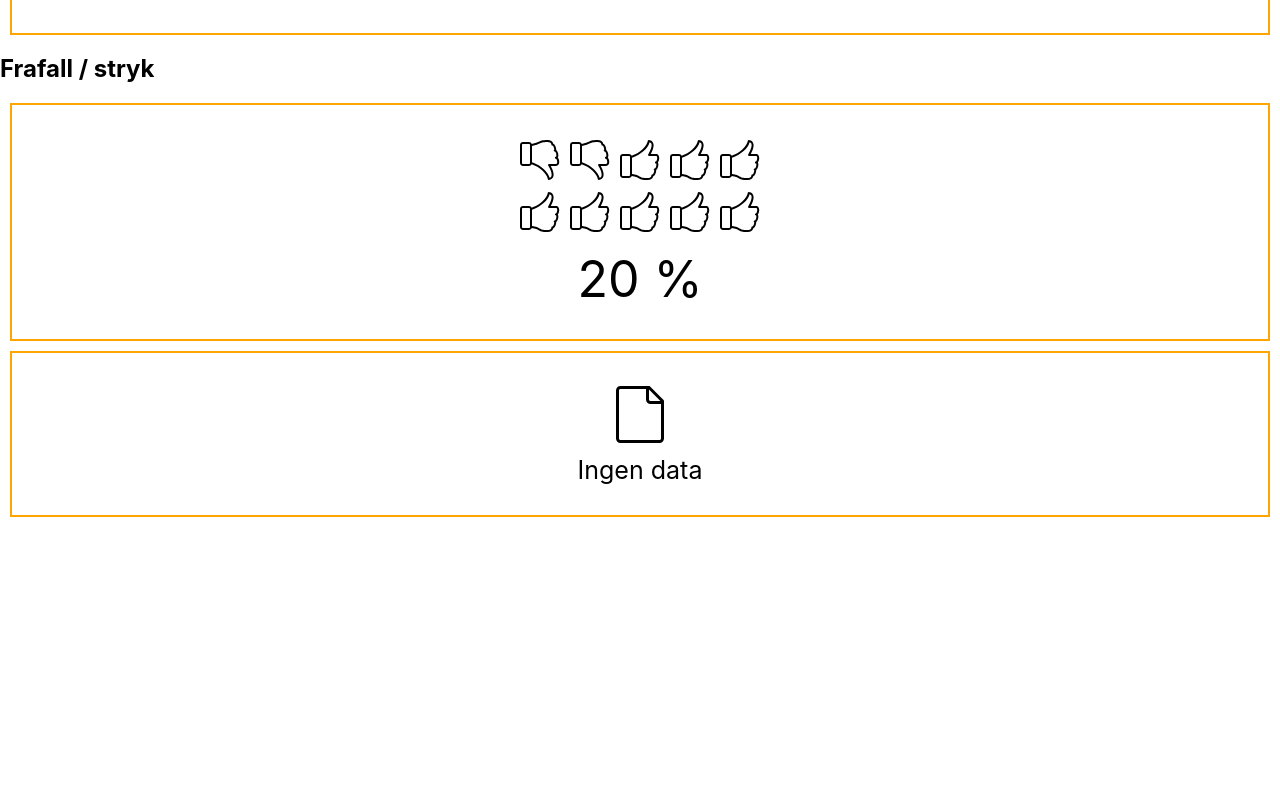
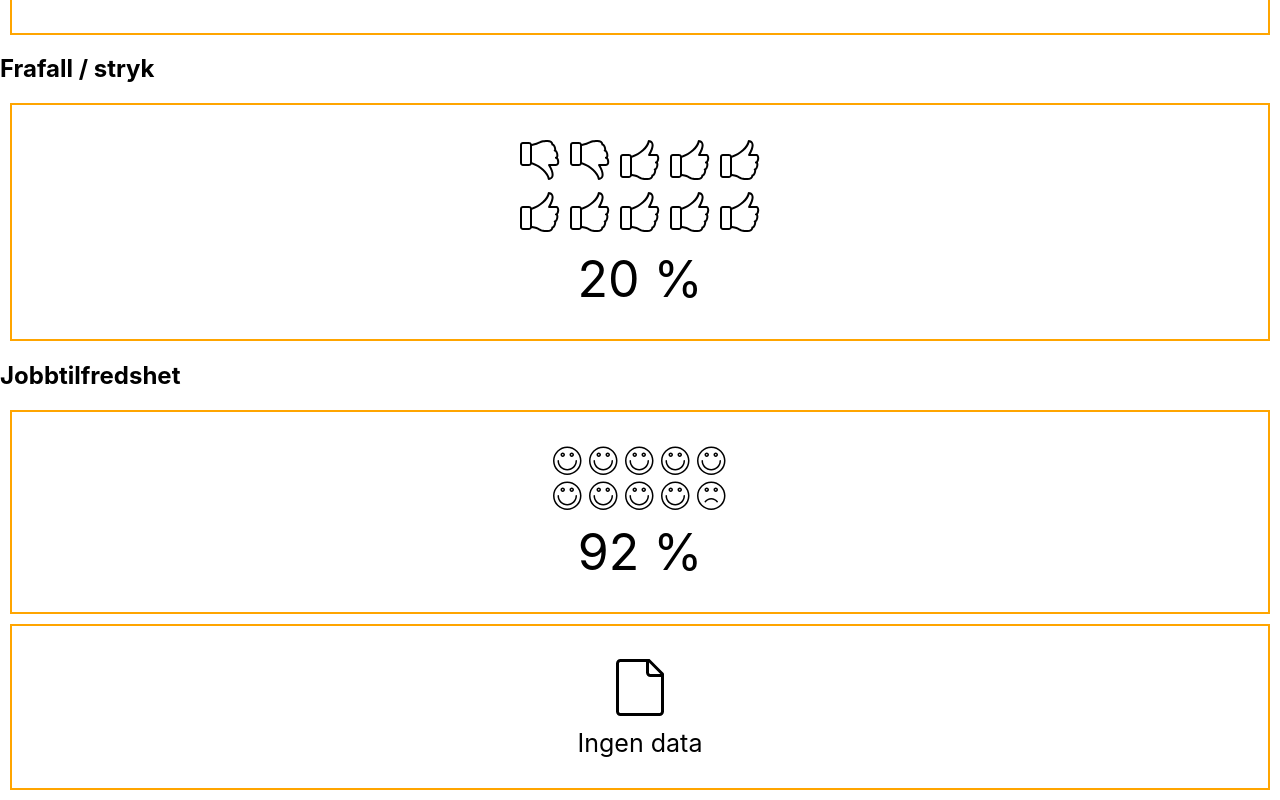
Before and after one commit to Utdanningsdirektoratet/sammenlignfrontend, a React (Create React App) app: page /sammenligne in a window 1280 px wide. Shown: the part 1361-2161 px from the top of the page. Before the commit the page ends 1888 px from the top, so only its background shows below. Built offline with nearby package versions, Linux system fonts and the light colour scheme.

Commit message:
Added component for Jobbtilfredshet

```diff
--- a/src/components/pages/ComparisonPage.tsx
+++ b/src/components/pages/ComparisonPage.tsx
@@ -8,6 +8,7 @@ import VanligeYrkerYrke from "../visualizations/VanligeYrkerYrke";
 import Gjennomforingstid from "../visualizations/Gjennomforingstid";
 import NoData from "../visualizations/NoData";
 import Frafall from "../visualizations/Frafall";
+import Jobbtilfredshet from "../visualizations/Jobbtilfredshet";
 // import { getData } from "../../data/data";
 import { RouteComponentProps } from "react-router";
 
@@ -51,6 +52,9 @@ class ComparisonPage extends React.Component<RouteComponentProps> {
           <h2>Frafall / stryk</h2>
           <Frafall value={20}></Frafall>
 
+          <h2>Jobbtilfredshet</h2>
+          <Jobbtilfredshet value={92}></Jobbtilfredshet>
+
           <NoData />
         </div>
       </PageChrome>
--- /dev/null
+++ b/src/components/visualizations/Jobbtilfredshet.scss
@@ -0,0 +1,18 @@
+.jobbtilfredshet {
+    &_container {
+      //Scalable font size
+      font-size: 1rem;
+      text-align: center;
+      &-icons {
+          margin-bottom: 1em;
+          &--icon {
+              margin: .3em;
+              margin-bottom: 0;
+          }
+      }
+
+      &-percentage {
+        font-size: 5em;
+      }
+    }
+  }
--- /dev/null
+++ b/src/components/visualizations/Jobbtilfredshet.tsx
@@ -0,0 +1,63 @@
+import * as React from "react";
+import "./Jobbtilfredshet.scss";
+
+type Props = {
+    value: number;
+  };
+
+  class Jobbtilfredshet extends React.Component<Props> {
+    public render() {
+        const { value } = this.props;
+
+        const smiley = (
+            <svg id="lnr-smiley" className="jobbtilfredshet_container-icons--icon" viewBox="0 0 1024 1024" width="3em" height="3em">
+              <title>smile</title>
+              <path className="path1" d="M486.4 1024c-129.922 0-252.067-50.594-343.936-142.464s-142.464-214.014-142.464-343.936c0-129.923 50.595-252.067 142.464-343.936s214.013-142.464 343.936-142.464c129.922 0 252.067 50.595 343.936 142.464s142.464 214.014 142.464 343.936-50.594 252.067-142.464 343.936c-91.869 91.87-214.014 142.464-343.936 142.464zM486.4 102.4c-239.97 0-435.2 195.23-435.2 435.2s195.23 435.2 435.2 435.2 435.2-195.23 435.2-435.2-195.23-435.2-435.2-435.2z" />
+              <path className="path2" d="M332.8 409.6c-42.347 0-76.8-34.453-76.8-76.8s34.453-76.8 76.8-76.8 76.8 34.453 76.8 76.8-34.453 76.8-76.8 76.8zM332.8 307.2c-14.115 0-25.6 11.485-25.6 25.6s11.485 25.6 25.6 25.6 25.6-11.485 25.6-25.6-11.485-25.6-25.6-25.6z" />
+              <path className="path3" d="M640 409.6c-42.349 0-76.8-34.453-76.8-76.8s34.451-76.8 76.8-76.8 76.8 34.453 76.8 76.8-34.451 76.8-76.8 76.8zM640 307.2c-14.115 0-25.6 11.485-25.6 25.6s11.485 25.6 25.6 25.6 25.6-11.485 25.6-25.6-11.485-25.6-25.6-25.6z" />
+              <path className="path4" d="M486.4 870.4c-183.506 0-332.8-149.294-332.8-332.8 0-14.139 11.462-25.6 25.6-25.6s25.6 11.461 25.6 25.6c0 155.275 126.325 281.6 281.6 281.6s281.6-126.325 281.6-281.6c0-14.139 11.461-25.6 25.6-25.6s25.6 11.461 25.6 25.6c0 183.506-149.294 332.8-332.8 332.8z" />
+            </svg>
+          );
+          const sadface = (
+              <svg id="lnr-sad" className="jobbtilfredshet_container-icons--icon" viewBox="0 0 1024 1024" width="3em" height="3em">
+                <title>sad face</title>
+                <path className="path1" d="M486.4 1024c-129.922 0-252.067-50.594-343.936-142.464s-142.464-214.014-142.464-343.936c0-129.923 50.595-252.067 142.464-343.936s214.013-142.464 343.936-142.464c129.922 0 252.067 50.595 343.936 142.464s142.464 214.014 142.464 343.936-50.594 252.067-142.464 343.936c-91.869 91.87-214.014 142.464-343.936 142.464zM486.4 102.4c-239.97 0-435.2 195.23-435.2 435.2s195.23 435.2 435.2 435.2 435.2-195.23 435.2-435.2-195.23-435.2-435.2-435.2z"></path>
+                <path className="path2" d="M332.8 409.6c-42.347 0-76.8-34.453-76.8-76.8s34.453-76.8 76.8-76.8 76.8 34.453 76.8 76.8-34.453 76.8-76.8 76.8zM332.8 307.2c-14.115 0-25.6 11.485-25.6 25.6s11.485 25.6 25.6 25.6 25.6-11.485 25.6-25.6-11.485-25.6-25.6-25.6z"></path>
+                <path className="path3" d="M640 409.6c-42.349 0-76.8-34.453-76.8-76.8s34.451-76.8 76.8-76.8 76.8 34.453 76.8 76.8-34.451 76.8-76.8 76.8zM640 307.2c-14.115 0-25.6 11.485-25.6 25.6s11.485 25.6 25.6 25.6 25.6-11.485 25.6-25.6-11.485-25.6-25.6-25.6z"></path>
+                <path className="path4" d="M281.562 768.002c-5.352 0-10.747-1.672-15.355-5.133-11.304-8.491-13.586-24.539-5.094-35.843 25.686-34.195 59.344-62.531 97.338-81.941 39.858-20.362 82.907-30.685 127.95-30.685s88.091 10.323 127.949 30.685c37.992 19.408 71.653 47.742 97.339 81.938 8.491 11.304 6.211 27.352-5.094 35.843-11.307 8.493-27.352 6.21-35.843-5.094-44-58.576-111.194-92.171-184.35-92.171s-140.35 33.597-184.35 92.174c-5.029 6.696-12.712 10.227-20.488 10.227z"></path>
+              </svg>
+            );
+
+        const icons = [1, 2, 3, 4, 5, 6, 7, 8, 9, 10];
+        const negIcons = icons.slice(0, Math.round(value / 10)).map(i => {
+            return smiley;
+        });
+        const posIcons = icons.slice(0, Math.round(10 - value / 10)).map(i => {
+            return sadface;
+        });
+        const allIcons = negIcons.concat(posIcons);
+
+        return (
+            <div className="visualization_container">
+                <div className="jobbtilfredshet_container">
+                    <div className="jobbtilfredshet_container-icons">
+                        <div className="jobbtilfredshet_container-icons--firstline">
+                            {allIcons.slice(0, 5).map(i => {
+                                return i;
+                            })}
+                        </div>
+                        <div className="jobbtilfredshet_container-icons--secondline">
+                            {allIcons.slice(5, 10).map(i => {
+                                return i;
+                            })}
+                        </div>
+                    </div>
+                    <div className="jobbtilfredshet_container-percentage">{value} %</div>
+                </div>
+            </div>
+        );
+    }
+  }
+
+
+export default Jobbtilfredshet;
```
